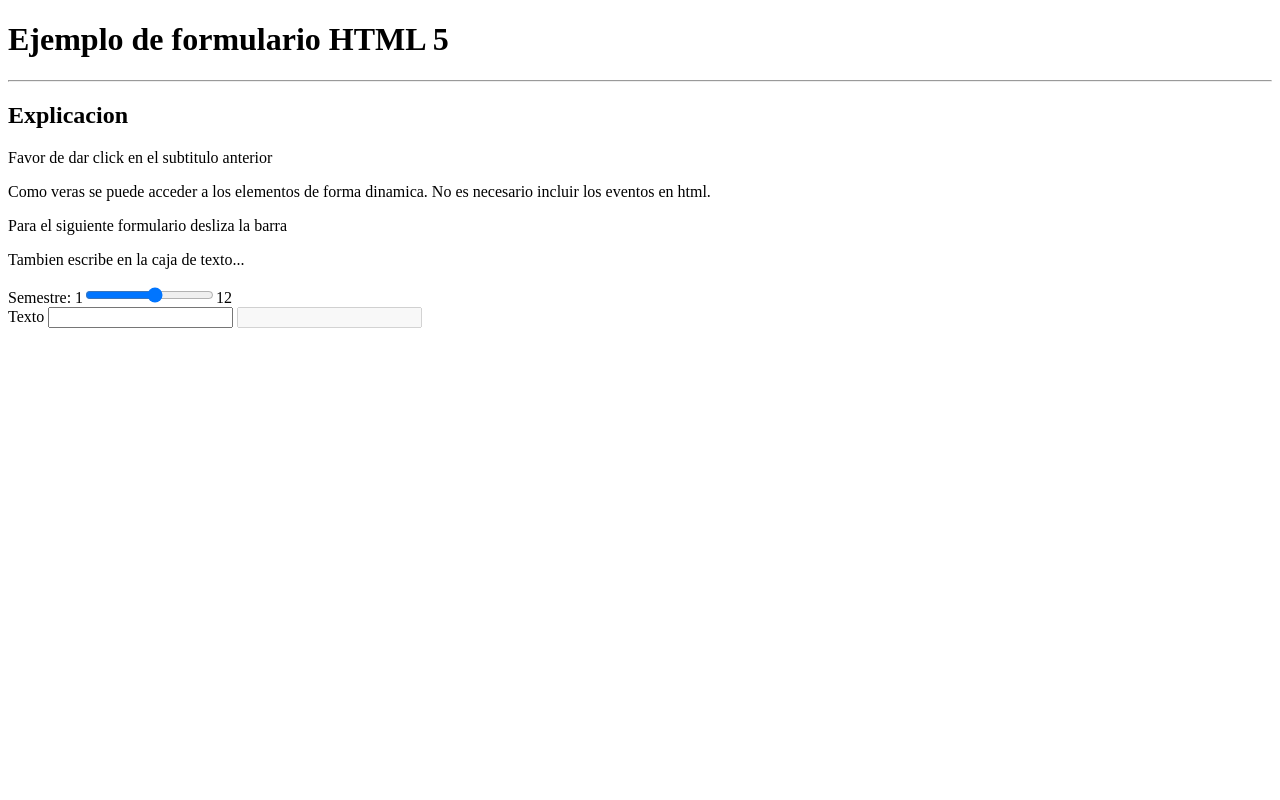
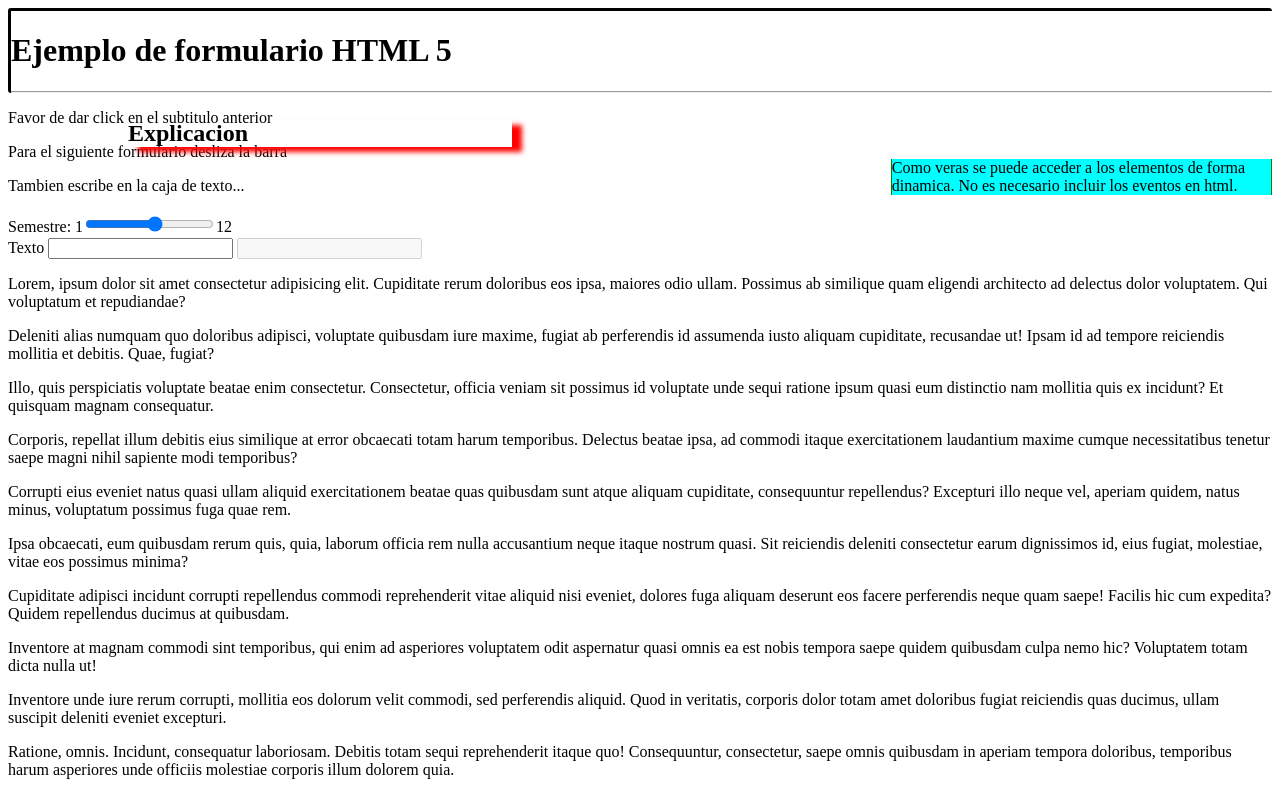
Before and after one commit to jcolivares/formjspos, a plain HTML site: page index.html in a window 1280 px wide. Drawn offline with Linux system fonts and the light colour scheme.

Commit message:
agregar css para posicionamiento

```diff
--- /dev/null
+++ b/css/posicionamiento.css
@@ -0,0 +1,38 @@
+/*
+Ejemplo de posicionamiento en css
+*/
+
+.caja{
+    font-style: italic;
+    font-size: 18pt;
+    color: red;
+}
+
+#encabezado {
+    border-radius: 3px;
+    border-left: 3px solid black;
+    border-top: 3px solid black;
+}
+
+#subtitulo {
+    box-shadow: 10px 5px 5px red;
+    /*Por default el procesamiento es estatico
+    Checa como se posiciona la caja con otros tipos de posicionamiento
+    */
+    /*position: static;*/
+    /*position: absolute;*/
+    /*position: relative;*/
+    position: fixed;
+    top: 100px;
+    left: 10%;
+    width: 30%;
+}
+
+#derecha{
+    /*Las flotaciones son otro tipo de posicionamiento*/
+    float: right;
+    width: 30%;
+    border-right: 1px double green;
+    border-left: 1px double green;
+    background-color: aqua;
+}
--- a/index.html
+++ b/index.html
@@ -5,6 +5,7 @@
     <meta http-equiv="X-UA-Compatible" content="IE=edge">
     <meta name="viewport" content="width=device-width, initial-scale=1.0">
     <title>Ejemplo formulario JS no obstrusivo y Posicionamiento CSS</title>
+    <link rel="stylesheet" href="css/posicionamiento.css">
     <script src="js/main.js"></script>
 </head>
 <!--<body onload="alert('hola!!')">-->
@@ -22,7 +23,6 @@
         </p>
         <p>Para el siguiente formulario desliza la barra</p>
         <p>Tambien escribe en la caja de texto...</p>
-    </main>
         <form action="" method="get">
             <!-- (div>label+input)*2 -->
             <div>
@@ -36,5 +36,18 @@
                 <input type="text" id="txt" disabled>
             </div>
         </form>
+        <div id="otra">
+            <p>Lorem, ipsum dolor sit amet consectetur adipisicing elit. Cupiditate rerum doloribus eos ipsa, maiores odio ullam. Possimus ab similique quam eligendi architecto ad delectus dolor voluptatem. Qui voluptatum et repudiandae?</p>
+            <p>Deleniti alias numquam quo doloribus adipisci, voluptate quibusdam iure maxime, fugiat ab perferendis id assumenda iusto aliquam cupiditate, recusandae ut! Ipsam id ad tempore reiciendis mollitia et debitis. Quae, fugiat?</p>
+            <p>Illo, quis perspiciatis voluptate beatae enim consectetur. Consectetur, officia veniam sit possimus id voluptate unde sequi ratione ipsum quasi eum distinctio nam mollitia quis ex incidunt? Et quisquam magnam consequatur.</p>
+            <p>Corporis, repellat illum debitis eius similique at error obcaecati totam harum temporibus. Delectus beatae ipsa, ad commodi itaque exercitationem laudantium maxime cumque necessitatibus tenetur saepe magni nihil sapiente modi temporibus?</p>
+            <p>Corrupti eius eveniet natus quasi ullam aliquid exercitationem beatae quas quibusdam sunt atque aliquam cupiditate, consequuntur repellendus? Excepturi illo neque vel, aperiam quidem, natus minus, voluptatum possimus fuga quae rem.</p>
+            <p>Ipsa obcaecati, eum quibusdam rerum quis, quia, laborum officia rem nulla accusantium neque itaque nostrum quasi. Sit reiciendis deleniti consectetur earum dignissimos id, eius fugiat, molestiae, vitae eos possimus minima?</p>
+            <p>Cupiditate adipisci incidunt corrupti repellendus commodi reprehenderit vitae aliquid nisi eveniet, dolores fuga aliquam deserunt eos facere perferendis neque quam saepe! Facilis hic cum expedita? Quidem repellendus ducimus at quibusdam.</p>
+            <p>Inventore at magnam commodi sint temporibus, qui enim ad asperiores voluptatem odit aspernatur quasi omnis ea est nobis tempora saepe quidem quibusdam culpa nemo hic? Voluptatem totam dicta nulla ut!</p>
+            <p>Inventore unde iure rerum corrupti, mollitia eos dolorum velit commodi, sed perferendis aliquid. Quod in veritatis, corporis dolor totam amet doloribus fugiat reiciendis quas ducimus, ullam suscipit deleniti eveniet excepturi.</p>
+            <p>Ratione, omnis. Incidunt, consequatur laboriosam. Debitis totam sequi reprehenderit itaque quo! Consequuntur, consectetur, saepe omnis quibusdam in aperiam tempora doloribus, temporibus harum asperiores unde officiis molestiae corporis illum dolorem quia.</p>
+        </div>
+    </main>
 </body>
 </html>
```
Lines whose indentation alone changed are shown as unchanged.
